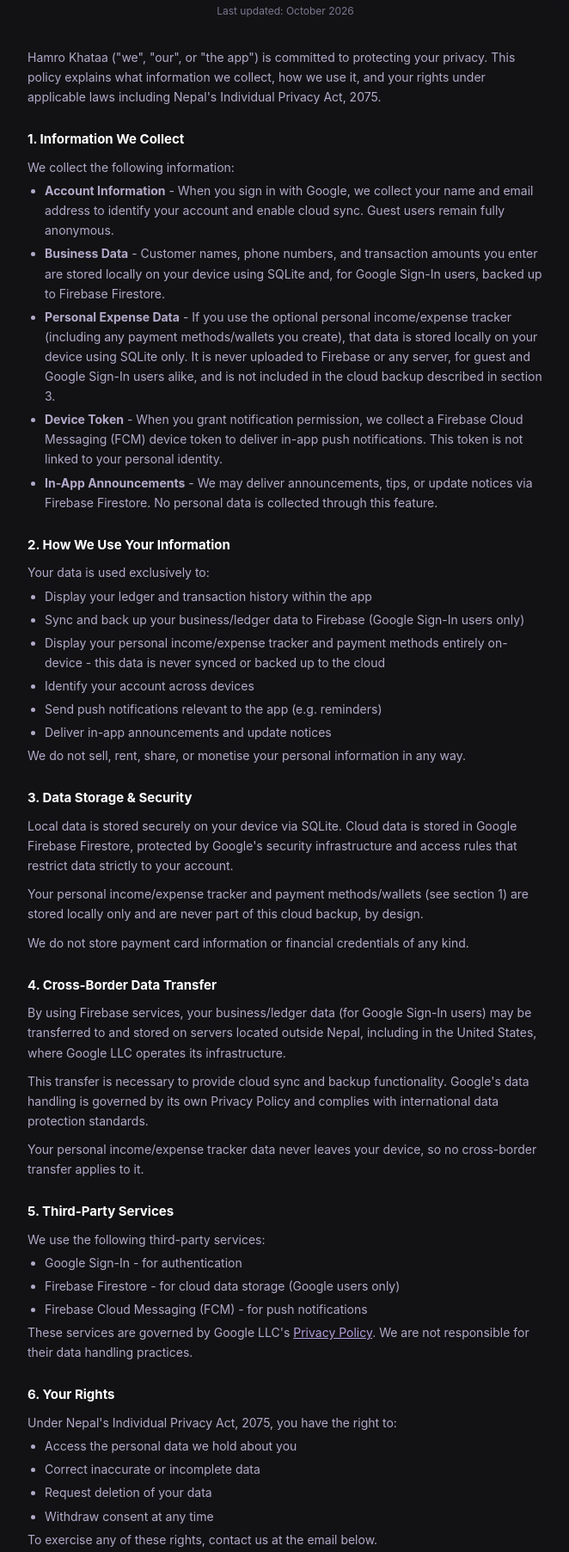
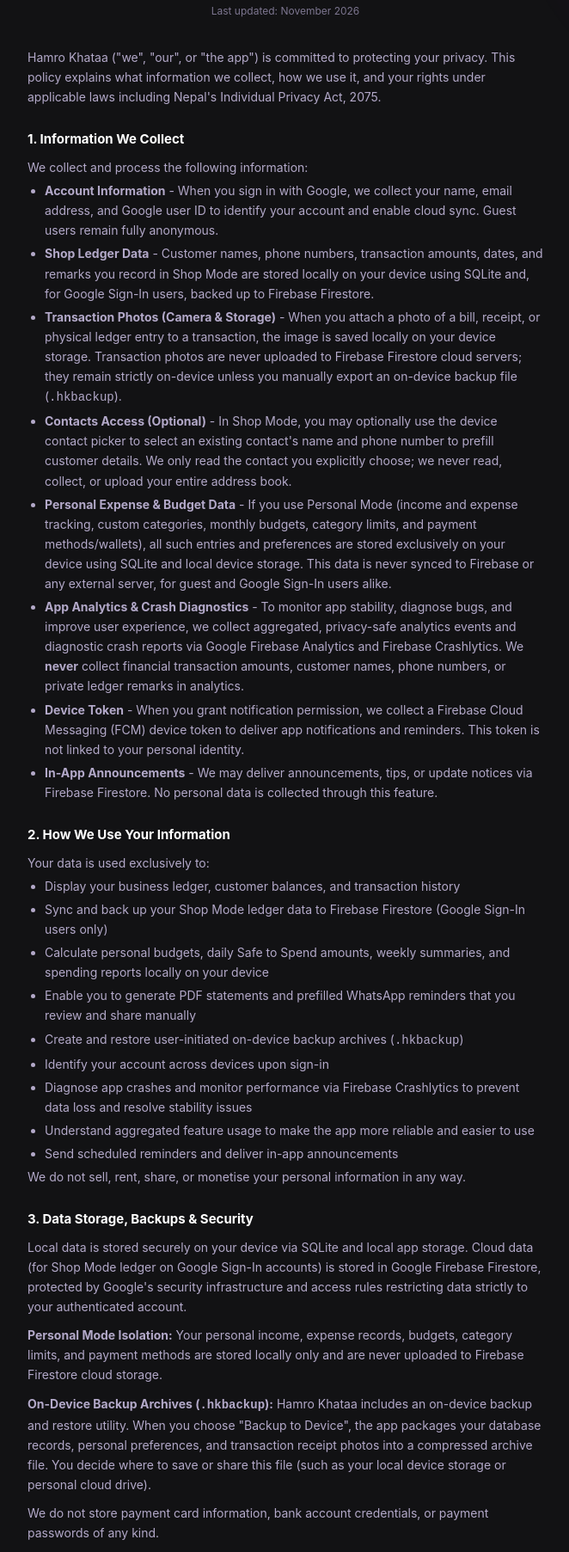
Before and after one commit to anky17/hamro-khataa-legal, a plain HTML site: page privacy-policy.html in a window 1280 px wide. Shown: the part 250-2055 px from the top of the page at 86% size, without its empty margins (308-970 px from the left). Drawn offline with Linux system fonts and the light colour scheme.

Commit message:
docs: update legal pages with personal mode details and privacy policies

```diff
--- a/privacy-policy.html
+++ b/privacy-policy.html
@@ -24,7 +24,7 @@
       <div class="page-header">
         <img src="logo.png" alt="Hamro Khataa logo" />
         <h1>Privacy Policy</h1>
-        <div class="updated">Last updated: October 2026</div>
+        <div class="updated">Last updated: November 2026</div>
       </div>
 
       <p class="intro">
@@ -36,32 +36,56 @@
 
       <section class="legal-section">
         <h2>1. Information We Collect</h2>
-        <p>We collect the following information:</p>
+        <p>We collect and process the following information:</p>
         <ul>
           <li>
             <strong>Account Information</strong> - When you sign in with Google,
-            we collect your name and email address to identify your account and
-            enable cloud sync. Guest users remain fully anonymous.
+            we collect your name, email address, and Google user ID to identify
+            your account and enable cloud sync. Guest users remain fully anonymous.
           </li>
           <li>
-            <strong>Business Data</strong> - Customer names, phone numbers, and
-            transaction amounts you enter are stored locally on your device
-            using SQLite and, for Google Sign-In users, backed up to Firebase
-            Firestore.
+            <strong>Shop Ledger Data</strong> - Customer names, phone numbers,
+            transaction amounts, dates, and remarks you record in Shop Mode are
+            stored locally on your device using SQLite and, for Google Sign-In
+            users, backed up to Firebase Firestore.
           </li>
           <li>
-            <strong>Personal Expense Data</strong> - If you use the optional
-            personal income/expense tracker (including any payment
-            methods/wallets you create), that data is stored locally on your
-            device using SQLite only. It is never uploaded to Firebase or any
-            server, for guest and Google Sign-In users alike, and is not
-            included in the cloud backup described in section 3.
+            <strong>Transaction Photos (Camera &amp; Storage)</strong> - When you
+            attach a photo of a bill, receipt, or physical ledger entry to a
+            transaction, the image is saved locally on your device storage.
+            Transaction photos are never uploaded to Firebase Firestore cloud
+            servers; they remain strictly on-device unless you manually export
+            an on-device backup file (<kbd>.hkbackup</kbd>).
+          </li>
+          <li>
+            <strong>Contacts Access (Optional)</strong> - In Shop Mode, you may
+            optionally use the device contact picker to select an existing
+            contact's name and phone number to prefill customer details. We only
+            read the contact you explicitly choose; we never read, collect, or
+            upload your entire address book.
+          </li>
+          <li>
+            <strong>Personal Expense &amp; Budget Data</strong> - If you use
+            Personal Mode (income and expense tracking, custom categories,
+            monthly budgets, category limits, and payment methods/wallets), all
+            such entries and preferences are stored exclusively on your device
+            using SQLite and local device storage. This data is never synced to
+            Firebase or any external server, for guest and Google Sign-In users
+            alike.
+          </li>
+          <li>
+            <strong>App Analytics &amp; Crash Diagnostics</strong> - To monitor app
+            stability, diagnose bugs, and improve user experience, we collect
+            aggregated, privacy-safe analytics events and diagnostic crash reports
+            via Google Firebase Analytics and Firebase Crashlytics. We
+            <strong>never</strong> collect financial transaction amounts,
+            customer names, phone numbers, or private ledger remarks in analytics.
           </li>
           <li>
             <strong>Device Token</strong> - When you grant notification
             permission, we collect a Firebase Cloud Messaging (FCM) device token
-            to deliver in-app push notifications. This token is not linked to
-            your personal identity.
+            to deliver app notifications and reminders. This token is not linked
+            to your personal identity.
           </li>
           <li>
             <strong>In-App Announcements</strong> - We may deliver
@@ -75,19 +99,33 @@
         <h2>2. How We Use Your Information</h2>
         <p>Your data is used exclusively to:</p>
         <ul>
-          <li>Display your ledger and transaction history within the app</li>
+          <li>Display your business ledger, customer balances, and transaction history</li>
           <li>
-            Sync and back up your business/ledger data to Firebase (Google
-            Sign-In users only)
+            Sync and back up your Shop Mode ledger data to Firebase Firestore
+            (Google Sign-In users only)
           </li>
           <li>
-            Display your personal income/expense tracker and payment methods
-            entirely on-device - this data is never synced or backed up to the
-            cloud
+            Calculate personal budgets, daily Safe to Spend amounts, weekly
+            summaries, and spending reports locally on your device
           </li>
-          <li>Identify your account across devices</li>
-          <li>Send push notifications relevant to the app (e.g. reminders)</li>
-          <li>Deliver in-app announcements and update notices</li>
+          <li>
+            Enable you to generate PDF statements and prefilled WhatsApp
+            reminders that you review and share manually
+          </li>
+          <li>
+            Create and restore user-initiated on-device backup archives
+            (<kbd>.hkbackup</kbd>)
+          </li>
+          <li>Identify your account across devices upon sign-in</li>
+          <li>
+            Diagnose app crashes and monitor performance via Firebase Crashlytics
+            to prevent data loss and resolve stability issues
+          </li>
+          <li>
+            Understand aggregated feature usage to make the app more reliable and
+            easier to use
+          </li>
+          <li>Send scheduled reminders and deliver in-app announcements</li>
         </ul>
         <p>
           We do not sell, rent, share, or monetise your personal information in
@@ -96,21 +134,31 @@
       </section>
 
       <section class="legal-section">
-        <h2>3. Data Storage &amp; Security</h2>
+        <h2>3. Data Storage, Backups &amp; Security</h2>
         <p>
-          Local data is stored securely on your device via SQLite. Cloud data is
-          stored in Google Firebase Firestore, protected by Google's security
-          infrastructure and access rules that restrict data strictly to your
-          account.
+          Local data is stored securely on your device via SQLite and local app
+          storage. Cloud data (for Shop Mode ledger on Google Sign-In accounts)
+          is stored in Google Firebase Firestore, protected by Google's
+          security infrastructure and access rules restricting data strictly to
+          your authenticated account.
         </p>
         <p>
-          Your personal income/expense tracker and payment methods/wallets (see
-          section 1) are stored locally only and are never part of this cloud
-          backup, by design.
+          <strong>Personal Mode Isolation:</strong> Your personal income,
+          expense records, budgets, category limits, and payment methods are
+          stored locally only and are never uploaded to Firebase Firestore cloud
+          storage.
         </p>
         <p>
-          We do not store payment card information or financial credentials of
-          any kind.
+          <strong>On-Device Backup Archives (<kbd>.hkbackup</kbd>):</strong>
+          Hamro Khataa includes an on-device backup and restore utility. When you
+          choose "Backup to Device", the app packages your database records,
+          personal preferences, and transaction receipt photos into a compressed
+          archive file. You decide where to save or share this file (such as your
+          local device storage or personal cloud drive).
+        </p>
+        <p>
+          We do not store payment card information, bank account credentials, or
+          payment passwords of any kind.
         </p>
       </section>
 
@@ -137,17 +185,25 @@
         <h2>5. Third-Party Services</h2>
         <p>We use the following third-party services:</p>
         <ul>
-          <li>Google Sign-In - for authentication</li>
+          <li>Google Sign-In - for user authentication</li>
           <li>
-            Firebase Firestore - for cloud data storage (Google users only)
+            Firebase Firestore - for cloud ledger data storage (Google users only)
           </li>
           <li>Firebase Cloud Messaging (FCM) - for push notifications</li>
+          <li>
+            Firebase Crashlytics - for crash reporting, stability monitoring, and
+            bug diagnosis
+          </li>
+          <li>
+            Firebase Analytics - for privacy-safe, aggregated app feature usage
+            measurement (without financial figures or personal identifiers)
+          </li>
         </ul>
         <p>
           These services are governed by Google LLC's
           <a href="https://policies.google.com/privacy" target="_blank"
             >Privacy Policy</a
-          >. We are not responsible for their data handling practices.
+          >. We are not responsible for their independent data handling practices.
         </p>
       </section>
 
```
Also changed, not shown: delete-account.html (+11 -3 lines), index.html (+4 -3 lines), terms.html (+54 -29 lines).
